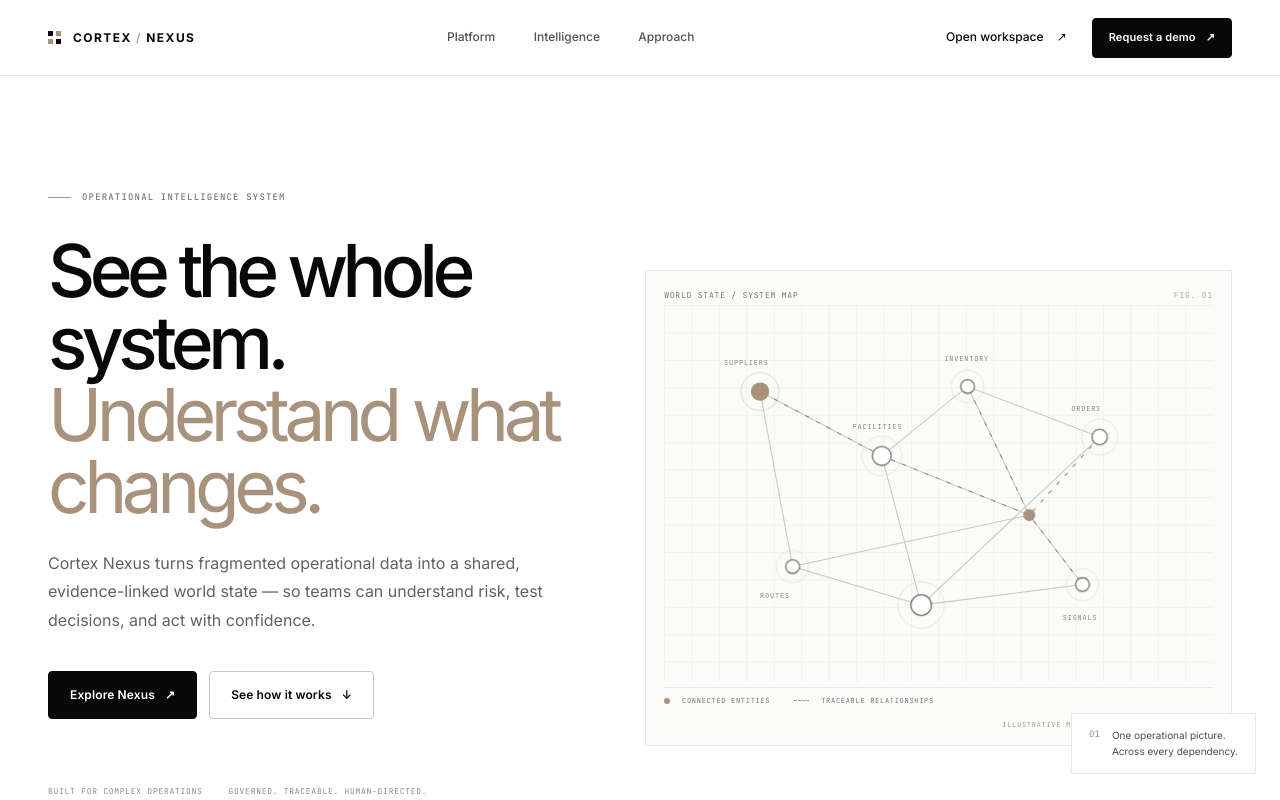
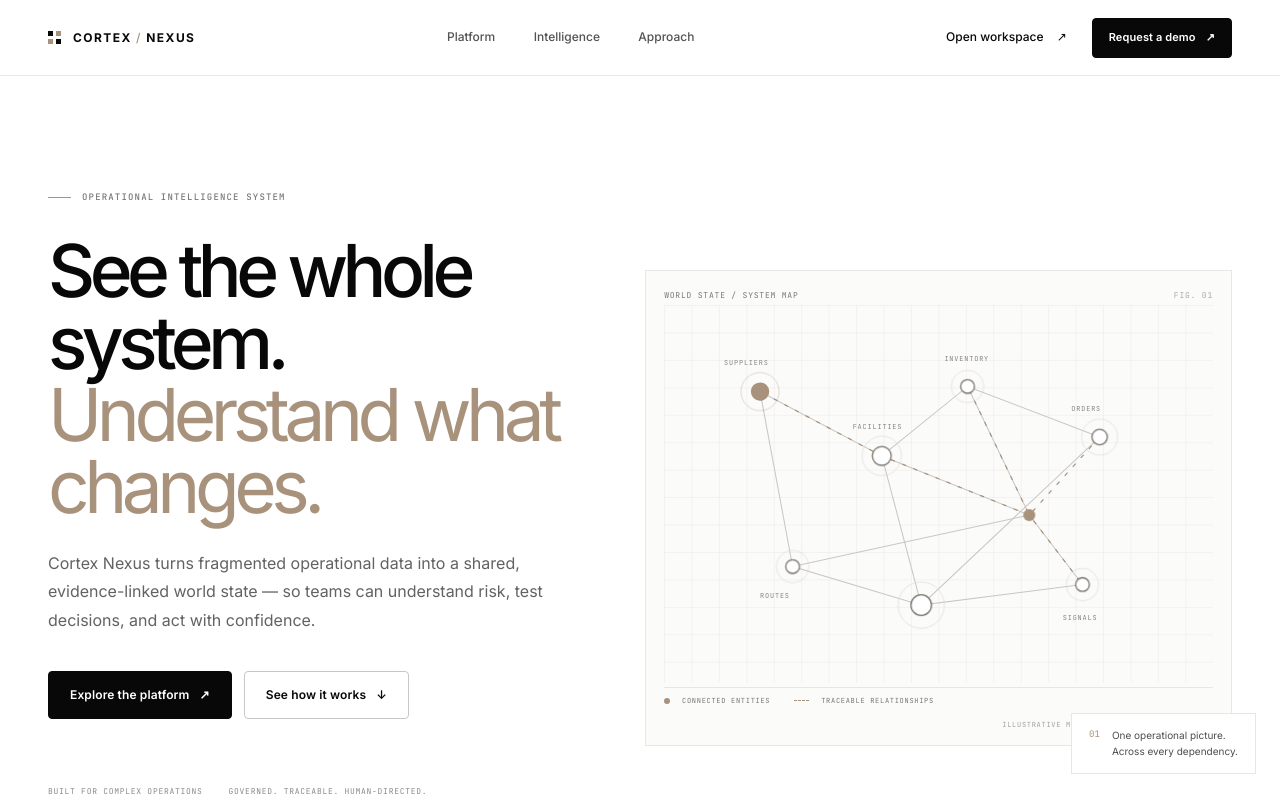
Before and after one commit to Kshitij-Tripathi87/Cortex, a Next.js app in the folder frontend/: page / in a window 1280 px wide. Shown: the top 800 px of the page. Built offline with nearby package versions, Linux system fonts and the light colour scheme.

Commit message:
fix(web): route platform CTA to platform overview

```diff
--- a/frontend/src/components/marketing/NexusLanding.tsx
+++ b/frontend/src/components/marketing/NexusLanding.tsx
@@ -246,7 +246,7 @@ export default function NexusLanding() {
                 Cortex Nexus turns fragmented operational data into a shared, evidence-linked world state — so teams can understand risk, test decisions, and act with confidence.
               </p>
               <div className="nx-hero-actions">
-                <Link href="/demo" className="nx-button nx-button-dark">Explore Nexus <span>↗</span></Link>
+                <Link href="/platform" className="nx-button nx-button-dark">Explore the platform <span>↗</span></Link>
                 <a href="#platform" className="nx-button nx-button-light">See how it works <span>↓</span></a>
               </div>
               <div className="nx-hero-footnote">
```
